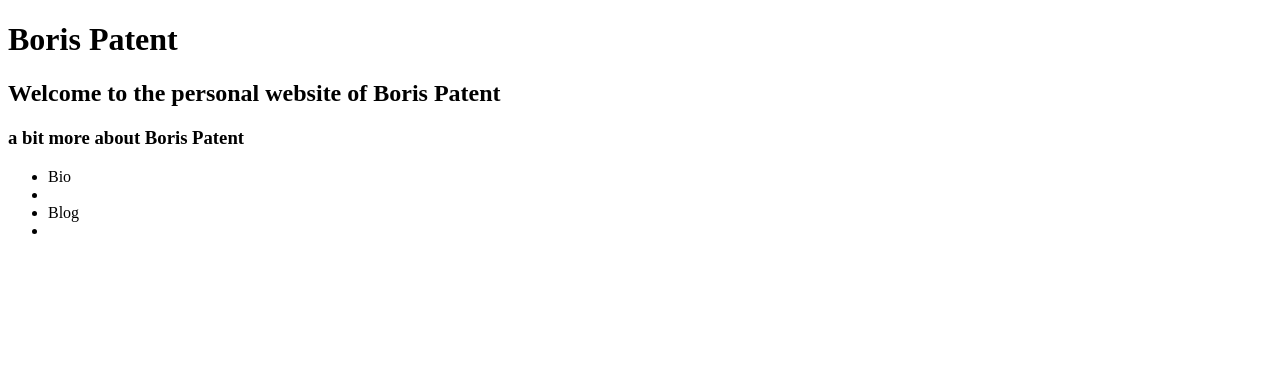
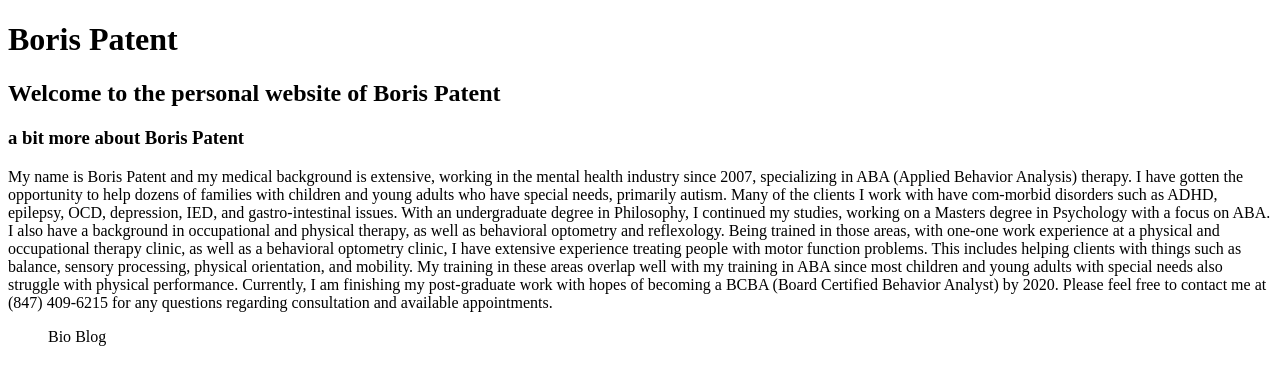
Before and after one commit to jmacks/boris_homepage, a website: page public/index.html in a window 1280 px wide. Drawn offline with Linux system fonts and the light colour scheme.

Commit message:
change title and add about me paragraph

```diff
--- a/public/index.html
+++ b/public/index.html
@@ -4,7 +4,7 @@
 <head>
 
     <meta charset="utf-8">
-    <title>Jeff Macks</title>
+    <title>Boris Patent</title>
 
     <meta name="description" content="The personal webpage of Boris Patent." />
     <meta name="robots" content="index,nofollow" />
@@ -20,9 +20,23 @@
         <h2 class="sub-header">Welcome to the personal website of Boris Patent</h2>
 
         <h3 class="link-nav-header">a bit more about Boris Patent</h3>
+        <p>
+             My name is Boris Patent and my medical background is extensive, working in the mental health industry since 2007, specializing
+            in ABA (Applied Behavior Analysis) therapy. I have gotten the opportunity to help dozens of families with children and young
+            adults who have special needs, primarily autism. Many of the clients I work with have com-morbid disorders such as ADHD,
+            epilepsy, OCD, depression, IED, and gastro-intestinal issues. With an undergraduate degree in Philosophy, I continued my
+            studies, working on a Masters degree in Psychology with a focus on ABA. I also have a background in occupational and physical
+            therapy, as well as behavioral optometry and reflexology. Being trained in those areas, with one-one work experience at a
+            physical and occupational therapy clinic, as well as a behavioral optometry clinic, I have extensive experience treating
+            people with motor function problems. This includes helping clients with things such as balance, sensory processing, physical
+            orientation, and mobility. My training in these areas overlap well with my training in ABA since most children and young
+            adults with special needs also struggle with physical performance. Currently, I am finishing my post-graduate work with hopes
+            of becoming a BCBA (Board Certified Behavior Analyst) by 2020. Please feel free to contact me at (847) 409-6215 for any questions
+            regarding consultation and available appointments.
+        </p>
         <ul>
-            <li class="navlink"><a>Bio</a><li>
-                    <li class="navlink"><a>Blog</a><li>
+          <a class="nav-link">Bio</a>
+          <a class="nav-link">Blog</a>
         </ul>
     </div>
     <script type="text/javascript" src="script.js" />
```
